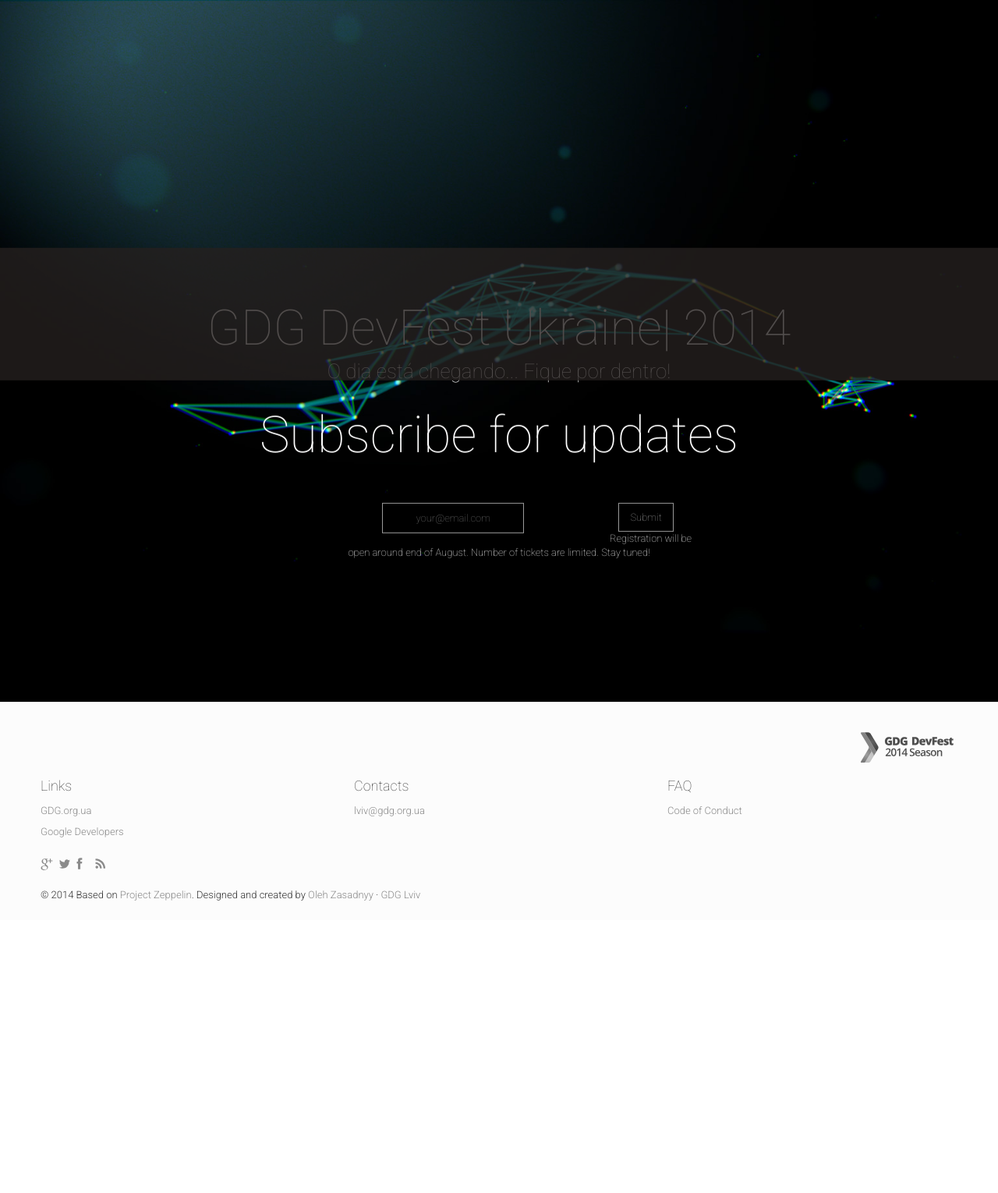
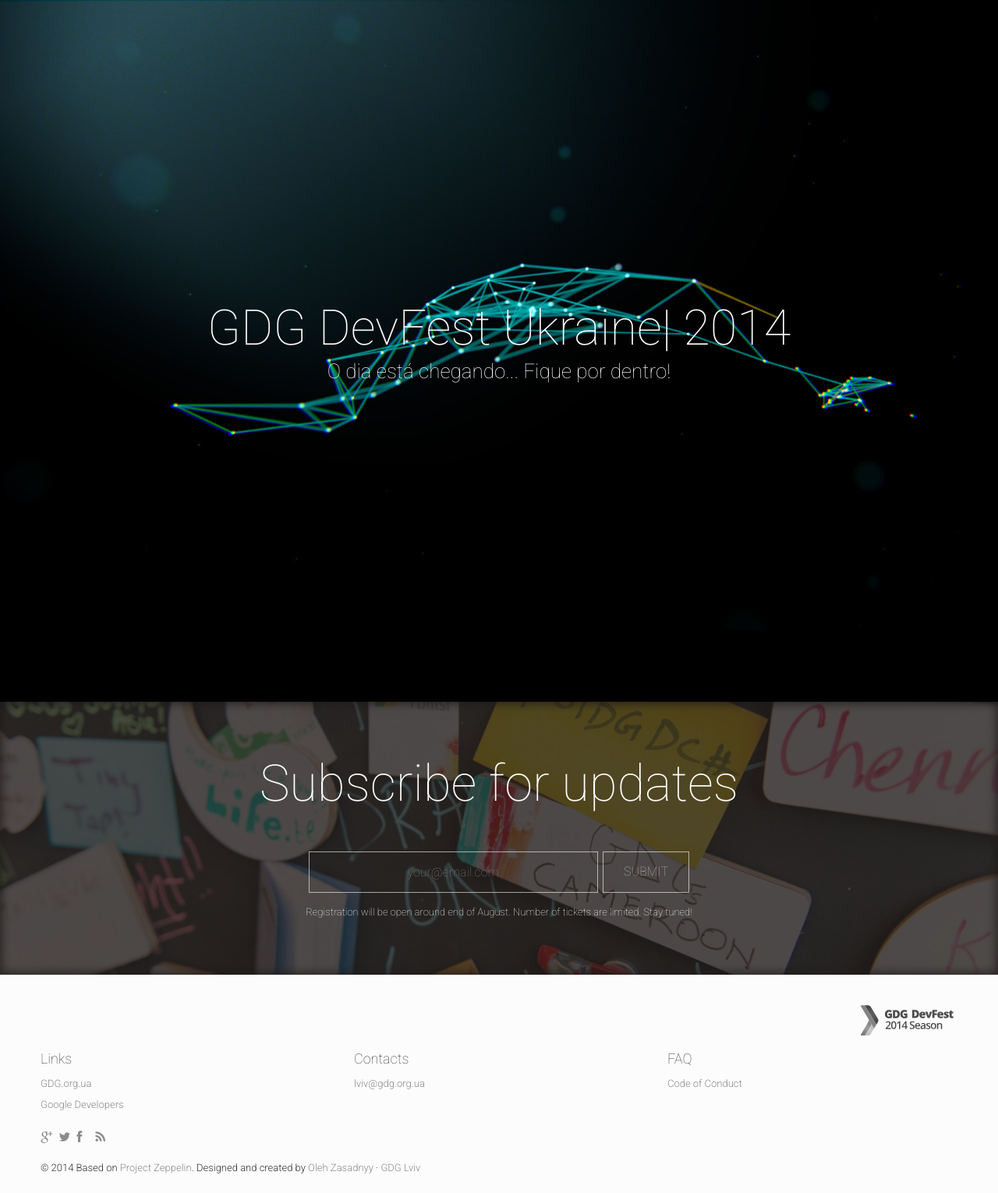
Before and after one commit to overhackingview/zeppelin, a Jekyll site: the page built from index.html, in a window 1280 px wide. Shown: the whole page at 78% size. Built offline with Jekyll 4.4.1, drawn with Linux system fonts in a browser that asks for light colours; nearby versions of some CDN libraries; comment, search, counter and statistics services are not loaded; before the commit the page ends 1180 px from its top, so only the background shows below that.

Commit message:
Update hero.html

```diff
--- a/_includes/hero.html
+++ b/_includes/hero.html
@@ -7,9 +7,14 @@
             <h1>{{ heroText[0] }}<span id="typeout-text" class="hidden-xs"></span><span class="typeout-fallback">{{ site.typeoutFallback }}</span>{{ heroText[1] }}</h1>
 		<p>O dia está chegando... Fique por dentro!</p>
         </div>
+    </div>
+    </div>
+</section>
+<!-- End Hero Section -->
 
 
-			    		<div class="overlay solid-overlay"></div>
+	<section id="subscribe" class="subscribe image-section parallax" style="background-image: url({{ site.baseurl }}/img/sections-background/{{ site.subscribeImage }});">
+    <div class="overlay solid-overlay"></div>
     <div class="content-wrapper">
         <div class="col-lg-8 col-lg-offset-2 animated hiding" data-animation="fadeInUp" data-delay="0">
             <h3>{{ site.subscribeTitle }}</h3>
@@ -38,19 +43,4 @@
             </div>
         </div>
     </div>
-
-
-
-
-
-
-
-
-
-
-
-
-    </div>
-    </div>
 </section>
-<!-- End Hero Section -->
```
